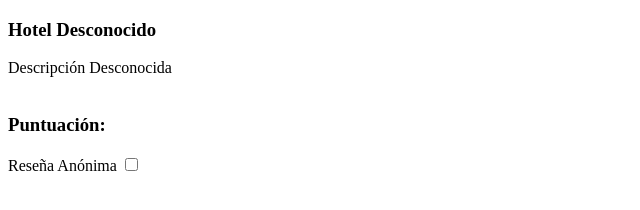
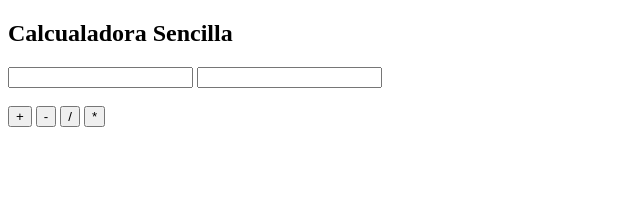
Before and after one commit to patricia199/Portfolio, a plain HTML site: page lemoncode/index.html in a window 1280 px wide. Shown: the whole page, without its empty margins (0-640 px from the left). Drawn offline with Linux system fonts and the light colour scheme.

Commit message:
Lemoncode / LAB4

```diff
--- a/lemoncode/index.html
+++ b/lemoncode/index.html
@@ -8,26 +8,19 @@
     <title>Proyectos Lemoncode</title>
 </head>
 <body>
-    <div class="container">
-        <div class="container_item">
-          <div class="hotel_description">
-              <h3 id="nombreHotel">Hotel Desconocido</h3>
-              <span id="descriptionHotel">Descripción Desconocida</span>
-          </div>
-          <img  id="imageHotel" class ="item_image" url="https://i0.wp.com/mejoresplayas.de/wp-content/uploads/2018/10/Izla-Beach-Front-Hotel-Isla-Mujeres-%E2%80%93-Updated-2018-Prices.jpg?fit=1280%2C855&ssl=1" alt="">
-        </div>
 
-        <div class="container_item">
-          <div hotel_description>
-              <h3  id="puntua">Puntuación: </h3>
-              <div class="selection">
-                  <label for="item1">Reseña Anónima</label>
-                  <input id="select" type="checkbox">
-              </div>
-          </div>
-        </div>
+  <h2>Calcualadora Sencilla</h2>
+      <div id="full_number">
+        <input type="number" id="my_number1" name="quantity">
+        <input type="number" id="my_number2" name="quantity">
+      </div><br>
 
-      </div>
-    <script src="LAB2.js"></script>
+  <button id="my_sum"> + </button>
+  <button id="my_rest"> - </button>
+  <button id="my_divide"> / </button>
+  <button id="my_multiply"> * </button>
+
+
+    <script src="LAB4.js"></script>
 </body>
 </html>
```
Also changed, not shown: lemoncode/LAB3.js (deleted, +0 -88 lines).
